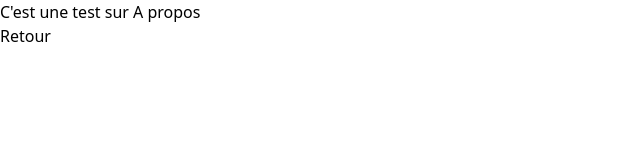
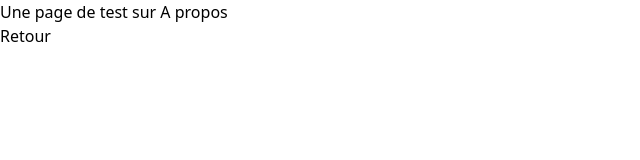
Before and after one commit to CyrThoDev/Portfolio, a Next.js app: page /apropos in a window 1280 px wide. Shown: the top 160 px of the page, without its empty margins (0-640 px from the left). Built offline with nearby package versions, Linux system fonts and the light colour scheme.

Commit message:
Correction erreurs

```diff
--- a/app/apropos/page.tsx
+++ b/app/apropos/page.tsx
@@ -4,7 +4,7 @@ import Link from 'next/link'
 function apropos() {
   return (
     <>
-    <div>C'est une test sur A propos</div>
+    <div>Une page de test sur A propos</div>
     <Link href="/">Retour</Link>
     </>
   )
--- a/app/projets/page.tsx
+++ b/app/projets/page.tsx
@@ -1,10 +1,8 @@
 'use client'
 import React from 'react'
-import { useState, useEffect } from 'react'
 import Header from '@/components/Header'
 
 const projets = () => {
-  const [task,setTask]= useState("")
   return (
     <div><Header /></div>
   )
```
